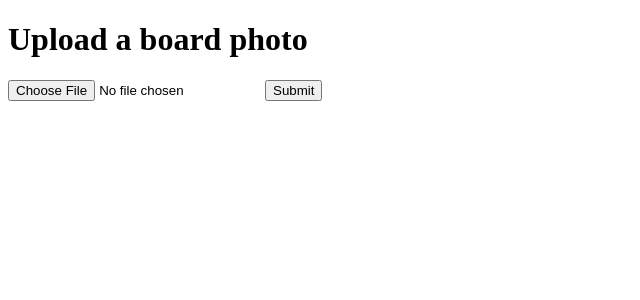
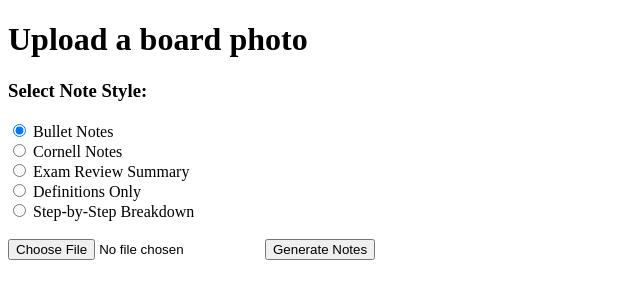
Before and after one commit to ryannzhuu/BoardByte, a Flask app: page / in a window 1280 px wide. Shown: the top 300 px of the page, without its empty margins (0-640 px from the left). Run offline with Flask 3, Linux system fonts and the light colour scheme.

Commit message:
Added note strategies and included word-safe wrapping

```diff
--- a/app.py
+++ b/app.py
@@ -1,9 +1,41 @@
 from flask import Flask, render_template, request
 from openai import OpenAI
 import base64
+import os
 
 client = OpenAI()
+UPLOAD_FOLDER = "uploads"
+os.makedirs(UPLOAD_FOLDER, exist_ok=True)
 app = Flask(__name__)
+
+def wrap_text(text, width=230):
+    wrapped_lines = []
+    for paragraph in text.split("\n"):
+        line = ""
+        for word in paragraph.split(" "):
+            if len(line) + len(word) + 1 > width:
+                wrapped_lines.append(line.rstrip())
+                line = word + " "
+            else:
+                line += word + " "
+        wrapped_lines.append(line.rstrip())
+    return "\n".join(wrapped_lines)
+
+def build_prompt(mode):
+    if mode == "bullet":
+        return "Convert the board content into clean, organized BULLET POINT notes."
+    elif mode == "cornell":
+        return ("Convert the board content into CORNELL NOTES format with:\n"
+                "- Main Notes\n- Cues/Keywords\n- Summary")
+    elif mode == "summary":
+        return "Create a short EXAM REVIEW SUMMARY highlighting only the most testable information."
+    elif mode == "definitions":
+        return "Extract ONLY the KEY TERMS and DEFINITIONS from this board. Ignore everything else."
+    elif mode == "steps":
+        return "Turn the board into a clear STEP-BY-STEP EXPLANATION of the process."
+    else:
+        return "Convert this board into clean, structured class notes."
+
 
 @app.route('/')
 def index():
@@ -12,10 +44,12 @@ def index():
 @app.route('/results', methods=['POST'])
 def results():
     image = request.files['image']
-    image_path = "uploaded.png"
+    image_path = "uploads/uploaded.png"
     image.save(image_path)
+    mode = request.form.get("mode", "bullet")
 
-    import base64
+    prompt = build_prompt(mode)
+
     with open(image_path, "rb") as img_file:
         img_bytes = img_file.read()
         img_base64 = base64.b64encode(img_bytes).decode('utf-8')
@@ -26,7 +60,7 @@ def results():
             {
                 "role": "user",
                 "content": [
-                    {"type": "text", "text": "Turn these board notes into clean, structured class notes."},
+                    {"type": "text", "text": prompt},
                     {
                         "type": "image_url",
                         "image_url": {
@@ -39,8 +73,8 @@ def results():
     )
 
     notes = response.choices[0].message.content
+    notes = wrap_text(notes)
     return render_template("results.html", notes=notes)
-
 
 if __name__ == '__main__':
     app.run(debug=True)
--- a/templates/index.html
+++ b/templates/index.html
@@ -5,9 +5,18 @@
 </head>
 <body>
     <h1>Upload a board photo</h1>
-    <form action="/results" method="POST" enctype="multipart/form-data">
-        <input type="file" name="image" required>
-        <button type="submit">Submit</button>
+    <form action="/results" method="POST" enctype="multipart/form-data" onsubmit="showLoader()">
+
+    <h3>Select Note Style:</h3>
+
+    <label><input type="radio" name="mode" value="bullet" checked> Bullet Notes</label><br>
+    <label><input type="radio" name="mode" value="cornell"> Cornell Notes</label><br>
+    <label><input type="radio" name="mode" value="summary"> Exam Review Summary</label><br>
+    <label><input type="radio" name="mode" value="definitions"> Definitions Only</label><br>
+    <label><input type="radio" name="mode" value="steps"> Step-by-Step Breakdown</label><br><br>
+
+    <input type="file" name="image" required>
+    <button type="submit">Generate Notes</button>
     </form>
 </body>
 </html>
--- a/templates/results.html
+++ b/templates/results.html
@@ -6,5 +6,6 @@
 <body>
     <h1>Your Notes</h1>
     <pre>{{ notes }}</pre>
+    <a href="/">Go Back</a>
 </body>
 </html>
```
Also changed, not shown: uploads/uploaded.png (added).
